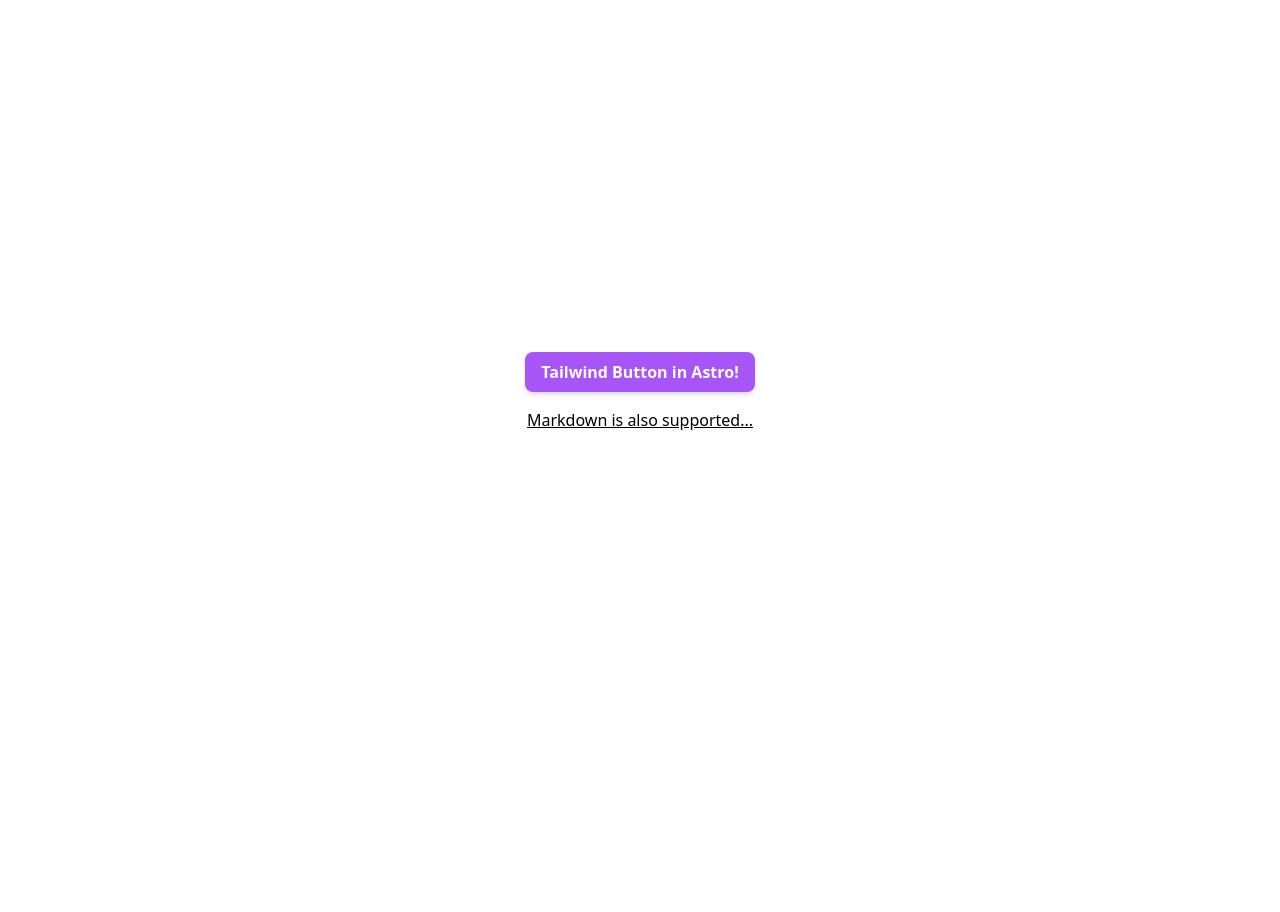
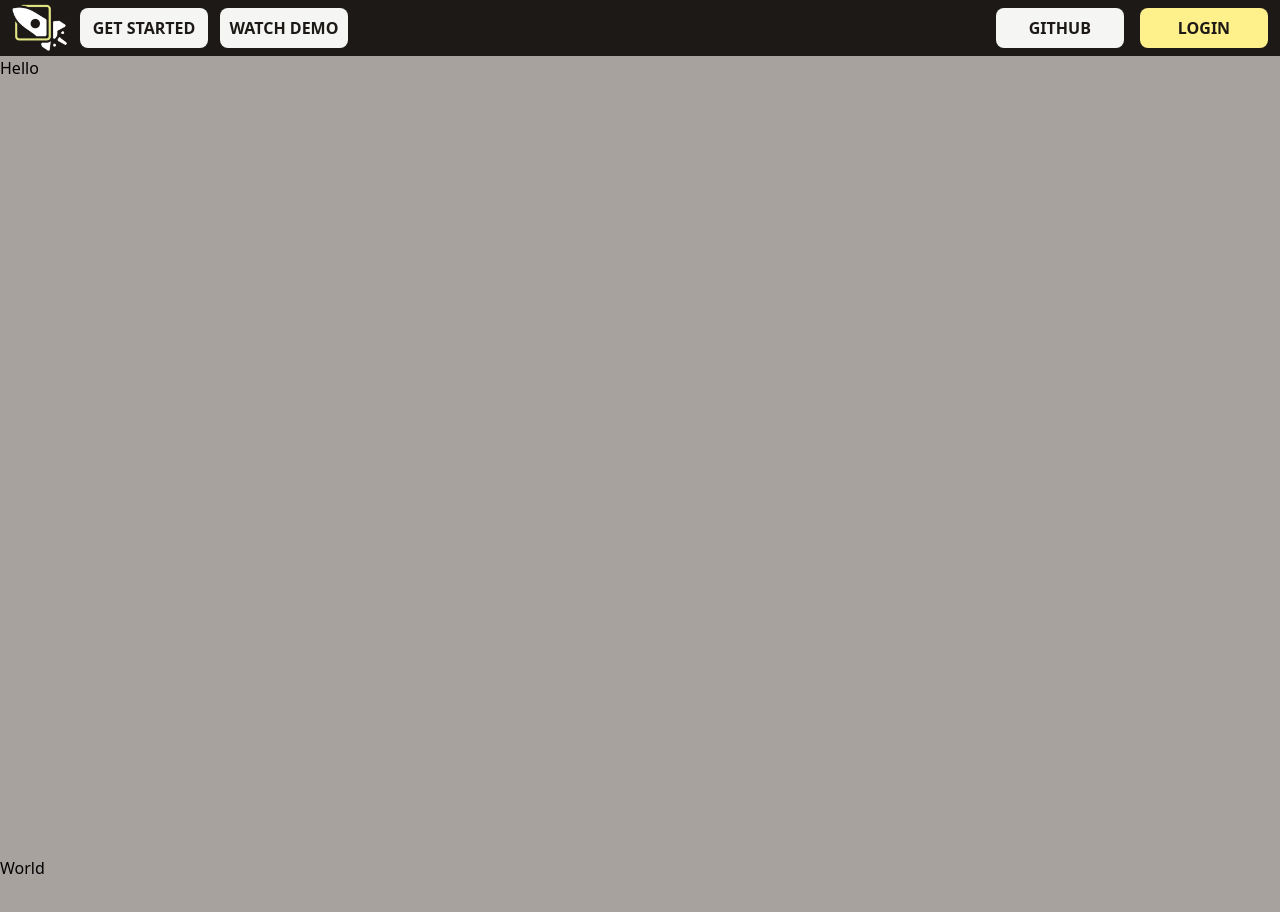
Before and after one commit to oslabs-beta/astrospeed, an Astro site: page / in a window 1280 px wide. Before the commit the page ends 800 px from the top, so only its background shows below. Built offline with nearby package versions, Linux system fonts and the light colour scheme; Astro itself is replaced by a stand-in of ours.

Commit message:
Need to fix overflow on NavBar

```diff
--- a/src/components/Button.astro
+++ b/src/components/Button.astro
@@ -1,15 +1,20 @@
 ---
 // Click button, get confetti!
 // Styled by Tailwind :)
+const {color} = Astro.props;
+const darkerColor = color.slice(0,-3) + (Number(color.slice(-3)) + 200);
+// console.log({darkerColor})
+// const tailClass = `py-2 px-4 ${color} text-stone-900 font-semibold rounded-lg shadow-md hover:bg-stone-300 focus:outline-none focus:ring-2 focus:ring-purple-400 focus:ring-opacity-75`;
+const tailClass = `w-32 py-2 px-2 ${color} text-stone-900 font-semibold rounded-lg hover:${darkerColor}`;
 ---
 
 <button
-	class="py-2 px-4 bg-purple-500 text-white font-semibold rounded-lg shadow-md hover:bg-purple-700 focus:outline-none focus:ring-2 focus:ring-purple-400 focus:ring-opacity-75"
+	class={tailClass}
 >
 	<slot />
 </button>
 
-<script>
+<!-- <script>
 	import confetti from 'canvas-confetti';
 	document.body.querySelector('button').addEventListener('click', () => confetti());
-</script>
+</script> -->
--- /dev/null
+++ b/src/components/NavBar.astro
@@ -0,0 +1,17 @@
+---
+// Component Imports
+import Button from './Button.astro';
+---
+<div class="flex bg-stone-900 h-14 sticky top-0 items-center">
+  <div class="flex absolute space-x-3 left-3 items-center">
+    <img src="./white-logo.png" class="relative h-14 w-14">
+    <Button color='bg-stone-100'>GET STARTED</Button>
+    <Button color='bg-stone-100'>WATCH DEMO</Button>
+  </div>
+  <div class="absolute space-x-3 right-3">
+    <Button color='bg-stone-100'>GITHUB</Button>
+    <Button color='bg-yellow-200'>LOGIN</Button>
+  </div>
+  <!-- <Button color='bg-amber-200'>LOGIN</Button>
+  <Button color='bg-[#E4E684]'>LOGIN</Button> -->
+</div>
--- a/src/pages/index.astro
+++ b/src/pages/index.astro
@@ -1,6 +1,7 @@
 ---
 // Component Imports
 import Button from '../components/Button.astro';
+import NavBar from '../components/NavBar.astro';
 
 // Full Astro Component Syntax:
 // https://docs.astro.build/core-concepts/astro-components/
@@ -11,14 +12,17 @@
 		<meta charset="utf-8" />
 		<meta name="viewport" content="width=device-width" />
 		<link rel="icon" type="image/svg+xml" href="/favicon.svg" />
+		<link
+		href="https://fonts.googleapis.com/css2?family=Poppins:ital@0;1&display=swap"
+		rel="stylesheet"
+	/>
 		<meta name="generator" content={Astro.generator} />
-		<title>Astro + TailwindCSS</title>
+		<title>AstroSpeed</title>
 	</head>
 
 	<body>
-		<div class="grid place-items-center h-screen content-center">
-			<Button>Tailwind Button in Astro!</Button>
-			<a href="/markdown-page" class="p-4 underline">Markdown is also supported...</a>
-		</div>
+		<NavBar />
+		<div class="h-screen bg-stone-400">Hello</div>
+		<div class="h-screen bg-stone-400">World</div>
 	</body>
 </html>
--- /dev/null
+++ b/src/pages/markdown-page.md
@@ -0,0 +1,11 @@
+---
+title: 'Markdown + Tailwind'
+layout: ../layouts/main.astro
+setup: |
+  import Button from '../components/Button.astro';
+---
+
+<div class="grid place-items-center h-screen content-center">
+    <Button>Tailwind Button in Markdown!</Button>
+    <a href="/" class="p-4 underline">Go home...</a>
+</div>
--- a/tailwind.config.cjs
+++ b/tailwind.config.cjs
@@ -2,6 +2,11 @@
 	content: ['./src/**/*.{astro,html,js,jsx,md,mdx,svelte,ts,tsx,vue}'],
 	theme: {
 		extend: {},
+		// colors: {
+		// 	'black':'#000000',
+		// 	'purple':'#3700A4',
+		// 	'yellow' : '#E4E684'
+		// }
 	},
 	plugins: [],
 };
--- /dev/null
+++ b/theme.js
@@ -0,0 +1 @@
+const color = {yellow: '#E4E684'}
```
Also changed, not shown: public/white-logo.png (added).
